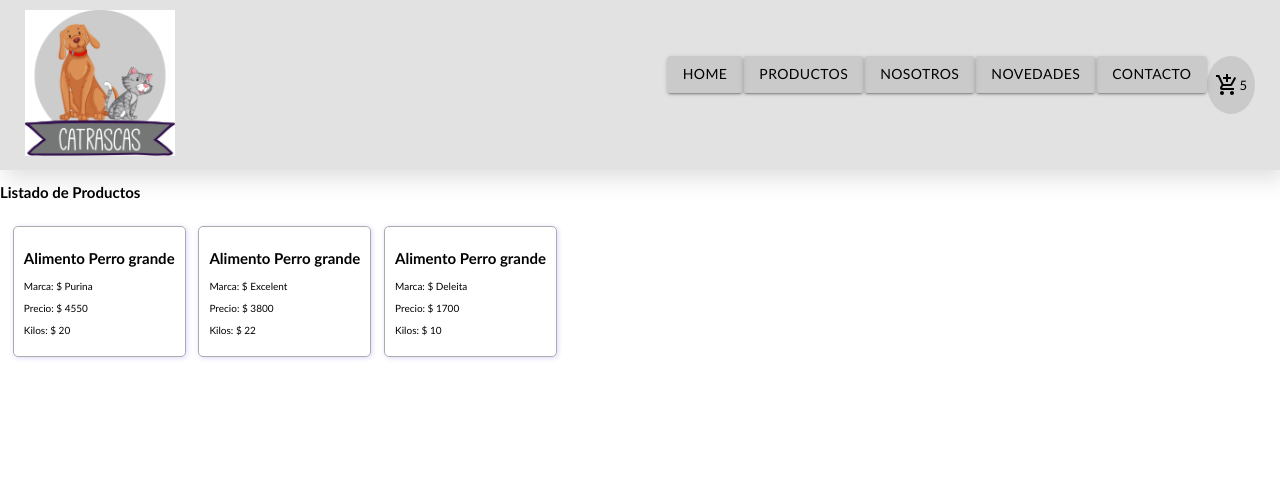
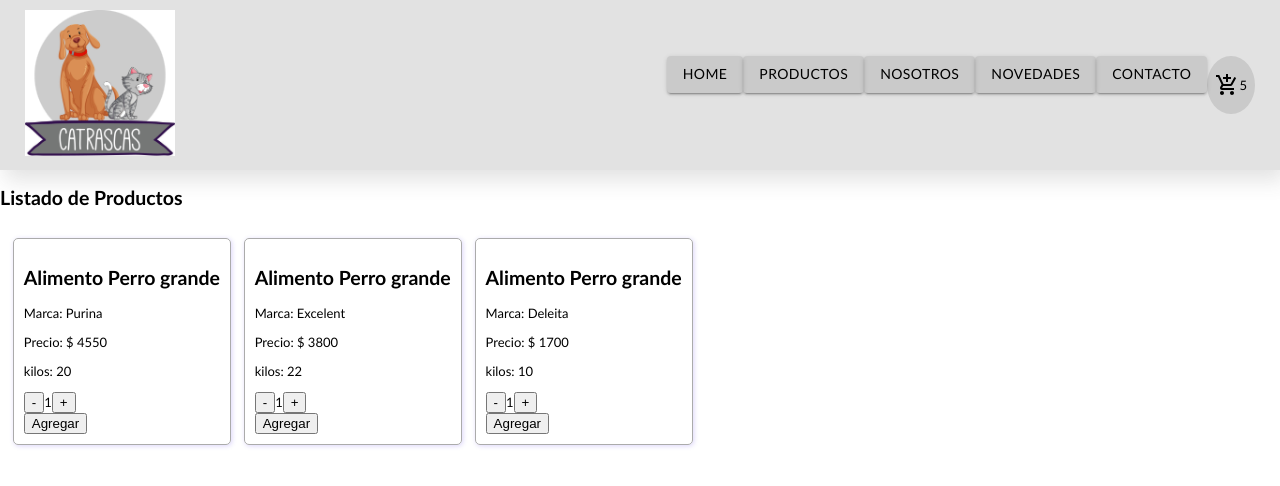
Before and after one commit to paolaklimczuk/catastra-klimczuk, a React (Create React App) app: page / in a window 1280 px wide. Shown: the top 486 px of the page. Built offline with nearby package versions, Linux system fonts and the light colour scheme; the HTML template or start-up script is replaced by a standard one.

Commit message:
Contador con boton

```diff
--- a/src/App.js
+++ b/src/App.js
@@ -6,7 +6,7 @@ function App() {
   return (
     <div className="App">
         <NavBar/>
-        <ItemListContainer title='Listado de Productos'/>
+        <ItemListContainer titulo='Listado de Productos'/>
     </div>
   );
 }
--- a/src/components/Card/Card.js
+++ b/src/components/Card/Card.js
@@ -1,13 +1,23 @@
+import { queryByTestId } from '@testing-library/react';
 import React from 'react';
+import ItemCount from '../ItemCount/ItemCount'
 import './Card.css'
 
 export default function Card(props) {
+
+    const {title, brand, price, kg, stock, initial} = props;
+
+    const onAdd = (qty) => {
+        alert (`Agregaste ${qty} productos`);
+    }
+
     return (
         <div className="cardStyle">
-            <h2>{props.title}</h2>
-            <p>Marca: $ {props.brand}</p>
-            <p>Precio: $ {props.price}</p>
-            <p>Kilos: $ {props.kilos}</p>
+            <h2>{title}</h2>
+            <p>Marca:  {brand}</p>
+            <p>Precio: $ {price}</p>
+            <p>kilos:  {kg}</p>
+            <ItemCount stock ={stock} initial={initial} onAdd = {onAdd}/>
         </div>
     );
 }
--- /dev/null
+++ b/src/components/ItemCount/ItemCount.js
@@ -0,0 +1,34 @@
+import React, { useState} from 'react';
+
+export default function ItemCount(props) {
+
+    const {stock, initial, onAdd} = props;
+
+    const [count, setCount] = useState(initial);
+
+    const addCount = () => {
+        (count<stock) && (setCount(count+1));
+    }
+
+    const removeCount = () => {
+        (count>initial) && (setCount(count-1));
+    }
+
+    const checkStock = () => {
+        onAdd(count);
+    }
+
+    return (
+        <div>
+                <button onClick={removeCount}>-</button>
+
+                 {count}
+
+                <button onClick={addCount}>+</button>
+            <div>
+                <button onClick={checkStock}>Agregar</button>
+            </div>
+        </div>
+
+    );
+}
--- a/src/components/ItemListContainer/ItemListContainer.css
+++ b/src/components/ItemListContainer/ItemListContainer.css
@@ -1,5 +1,5 @@
 .list-styte {
-    font-size:x-small;
+    font-size:small;
     color: black;
     font-family:'Gill Sans', 'Gill Sans MT', Calibri, 'Trebuchet MS', sans-serif;
 }
--- a/src/components/ItemListContainer/ItemListContainer.js
+++ b/src/components/ItemListContainer/ItemListContainer.js
@@ -4,12 +4,15 @@ import Card from "../Card/Card";
 import './ItemListContainer.css'
 
 export default function ItemListContainer(props) {
+
+    const {titulo} = props;
+
     return (
         <div className="list-styte">
-            <h2> {props.title}</h2>
-            <Card title="Alimento Perro grande" brand="Purina" price={4550} kilos={20}/>
-            <Card title="Alimento Perro grande" brand="Excelent" price={3800} kilos={22}/>
-            <Card title="Alimento Perro grande" brand="Deleita" price={1700} kilos={10}/>
+            <h2> {titulo} </h2>
+            <Card title="Alimento Perro grande" brand="Purina" price={4550} kg={20} stock={20} initial={1} />
+            <Card title="Alimento Perro grande" brand="Excelent" price={3800} kg={22} stock={15} initial={1}/>
+            <Card title="Alimento Perro grande" brand="Deleita" price={1700} kg={10} stock={35} initial={1}/>
         </div>
 
     );
```
